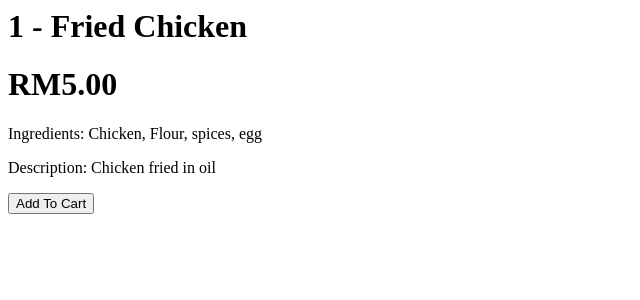
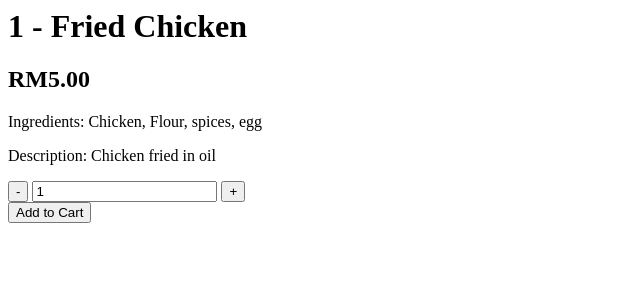
Before and after one commit to YapJack7890/Software-Engineering, a Django app: page /fooditem/1/ in a window 1280 px wide. Shown: the top 300 px of the page, without its empty margins (0-640 px from the left). Run offline with Django 5.2, Linux system fonts and the light colour scheme; data comes from the database, SQL or seed files in the repository.

Commit message:
Update fooditem.html

```diff
--- a/djangoenv/firstproject/practice/templates/fooditem.html
+++ b/djangoenv/firstproject/practice/templates/fooditem.html
@@ -1,18 +1,38 @@
-
 {% block content %}
-
-
-    <h1>{{ foodItem.id }} - {{ foodItem.Food_Name }}</h1>
-    <div>
+    <div class="food-item-details">
+        <h1>{{ foodItem.id }} - {{ foodItem.Food_Name }}</h1>
         <div>
-            <h1>RM{{ foodItem.Food_Price }}</h1>
+            <h2>RM{{ foodItem.Food_Price }}</h2>
             <p>Ingredients: {{ foodItem.Ingredient_List }}</p>
             <p>Description: {{ foodItem.Food_Description }}</p>
-            <button type="button" value="{{ product.id }}" id="add_cart">Add To Cart</button>
         </div>
     </div>
 
+    <!-- Add some styling or layout improvements as needed -->
 
+    <form method="POST" action="{% url 'add_to_cart' pk=foodItem.id %}">
+        {% csrf_token %}
+        <div class="quantity-controls">
+            <button type="button" onclick="decreaseQuantity()">-</button>
+            <input type="text" id="quantity" name="quantity" value="1" readonly>
+            <button type="button" onclick="increaseQuantity()">+</button>
+        </div>
+        <button type="submit" class="add-to-cart-btn">Add to Cart</button>
+    </form>
 
+    <script>
+        function decreaseQuantity() {
+            var quantityInput = document.getElementById('quantity');
+            var quantityValue = parseInt(quantityInput.value);
+            if (quantityValue > 1) {
+                quantityInput.value = quantityValue - 1;
+            }
+        }
 
+        function increaseQuantity() {
+            var quantityInput = document.getElementById('quantity');
+            var quantityValue = parseInt(quantityInput.value);
+            quantityInput.value = quantityValue + 1;
+        }
+    </script>
 {% endblock %}
```
